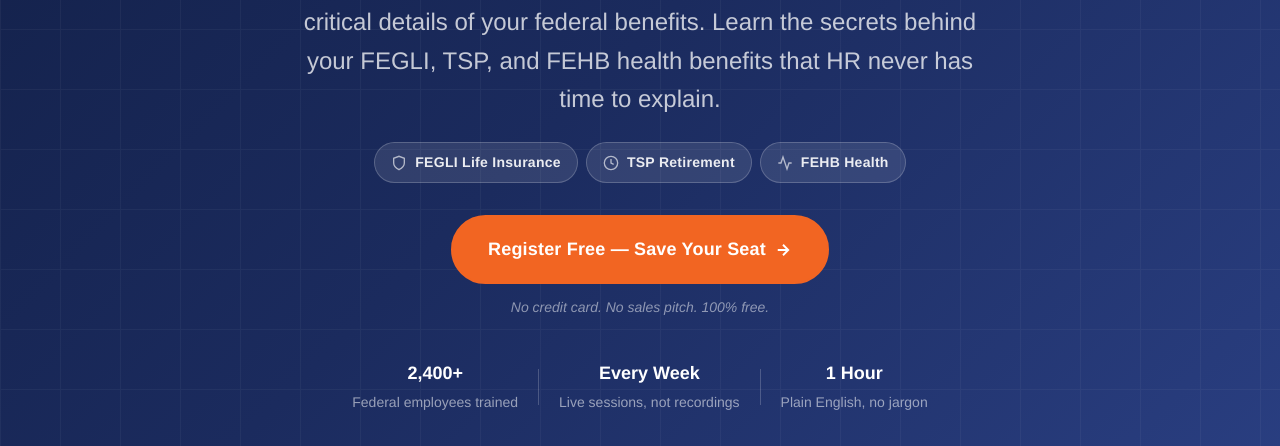
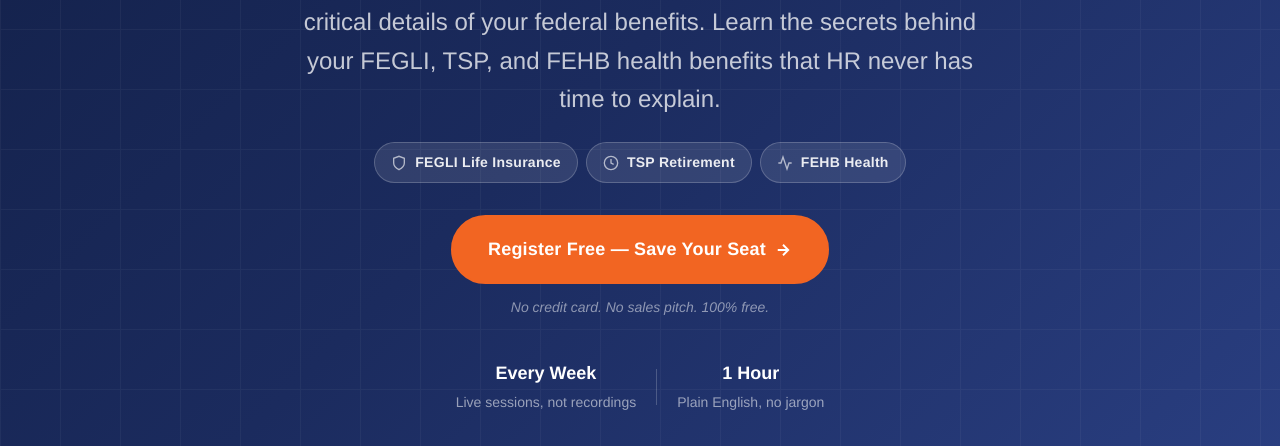
Before and after one commit to KvB-IM/FB-Website, a website: page index.html in a window 1280 px wide. Shown: the part 506-952 px from the top of the page. Drawn offline with Linux system fonts and the light colour scheme; a web font is replaced by a local one.

Commit message:
Remove 2,400+ employees trained trust stat from all three landing pages

```diff
--- a/index.html
+++ b/index.html
@@ -128,11 +128,6 @@
               <p class="hero-cta-note">No credit card. No sales pitch. 100% free.</p>
             </div>
             <div class="hero-trust">
-              <div class="trust-item">
-                <strong>2,400+</strong>
-                <span>Federal employees trained</span>
-              </div>
-              <div class="trust-divider"></div>
               <div class="trust-item">
                 <strong>Every Week</strong>
                 <span>Live sessions, not recordings</span>
```
Also changed, not shown: postal.html (+0 -5 lines), usps.html (+0 -5 lines).
